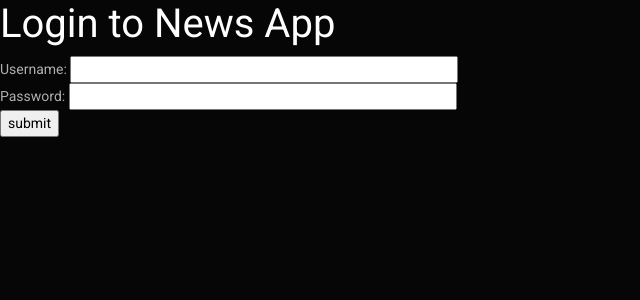
After one commit to ksenia790/news-blog, a Django app: page /login/ in a window 1280 px wide. The commit adds this page. Shown: the top 300 px of the page, without its empty margins (0-640 px from the left). Run offline with Django 4.2, Linux system fonts and the light colour scheme; some libraries are stand-ins or nearby versions.

Commit message:
Adding login functionality

```diff
--- a/core/core/settings.py
+++ b/core/core/settings.py
@@ -133,5 +133,6 @@ STATICFILES_DIRS = [
 
 STATIC_URL = '/static/'
 
-STATIC_URL = '/static/'
-MEDIA_URL = '/images/'
+LOGIN_REDIRECT_URL = '/news/'
+
+LOGIN_URL = '/login/'
--- a/core/news/urls.py
+++ b/core/news/urls.py
@@ -4,6 +4,6 @@ from . import views
 app_name = 'news'
 
 urlpatterns=[
-    path('news/', views.news_list, name="newslist"),
+    path('news/', views.news_list, name="news"),
     path('deletenews/', views.delete_all_news, name="delete_news"),
 ]
--- /dev/null
+++ b/core/static/css/style.css
@@ -0,0 +1 @@
+div.reglog {float: right;}
--- a/core/templates/base.html
+++ b/core/templates/base.html
@@ -1,3 +1,4 @@
+{% load static %}
 <!DOCTYPE html>
 <html lang="en">
 
@@ -7,6 +8,7 @@
   <link rel="stylesheet" href="https://cdnjs.cloudflare.com/ajax/libs/bootswatch/4.5.3/cyborg/bootstrap.min.css"
     integrity="sha512-QzwqVdCfEIUhmovYlJ/ET11Uh4MLuvEpwVpTVTRhChwzgfkrQH9BMcDvgwFpi5fMUGVLJAPsEXJVHuODuhmctg=="
     crossorigin="anonymous" />
+  <link href="{% static 'css/style.css' %}" rel="stylesheet">
   <title>News App</title>
 </head>
 <body>
--- /dev/null
+++ b/core/templates/login.html
@@ -0,0 +1,16 @@
+{% extends 'base.html' %}
+
+{% block content %}
+<div>
+	<h3>Login to News App</h3>
+
+        <form id="login_form" method="post" action="/login/">
+            {% csrf_token %}
+            Username: <input type="text" name="username" value="" size="50" />
+            <br />
+            Password: <input type="password" name="password" value="" size="50" />
+            <br />
+            <input type="submit" value="submit" />
+        </form>
+</div>
+{% endblock content %}
--- a/core/users/urls.py
+++ b/core/users/urls.py
@@ -1,8 +1,9 @@
 from django.urls import path
-from users.views import register
+from users.views import register, user_login
 
 app_name = 'news'
 
 urlpatterns=[
     path('', register, name="register"),
+    path('login/', user_login, name="user_login"),
 ]
--- a/core/users/views.py
+++ b/core/users/views.py
@@ -1,5 +1,8 @@
 from .forms import UserForm
 from django.shortcuts import render
+from django.contrib.auth import authenticate, login
+from django.contrib import messages
+from django.http import HttpResponseRedirect, HttpResponse
 
 
 def register(request):
@@ -18,3 +21,21 @@ def register(request):
     else:
         user_form = UserForm()
     return render(request,'register.html', {'user_form': user_form, 'registered': registered})
+
+def user_login(request):
+
+    if request.method == 'POST':
+        username = request.POST.get('username')
+        password = request.POST.get('password')
+        user = authenticate(username=username, password=password)
+        if user:
+            if user.is_active:
+                login(request, user)
+                messages.info(request, f"You are now logged in as {username}.")
+                return HttpResponseRedirect('/news/')
+            else:
+                return HttpResponse("Your account is disabled.")
+        else:
+            return HttpResponse("Invalid login details supplied.")
+    else:
+        return render(request, 'login.html', {})
```
Also changed, not shown: core/news/views.py (+3 -5 lines), core/templates/news.html (+9 -2 lines).
